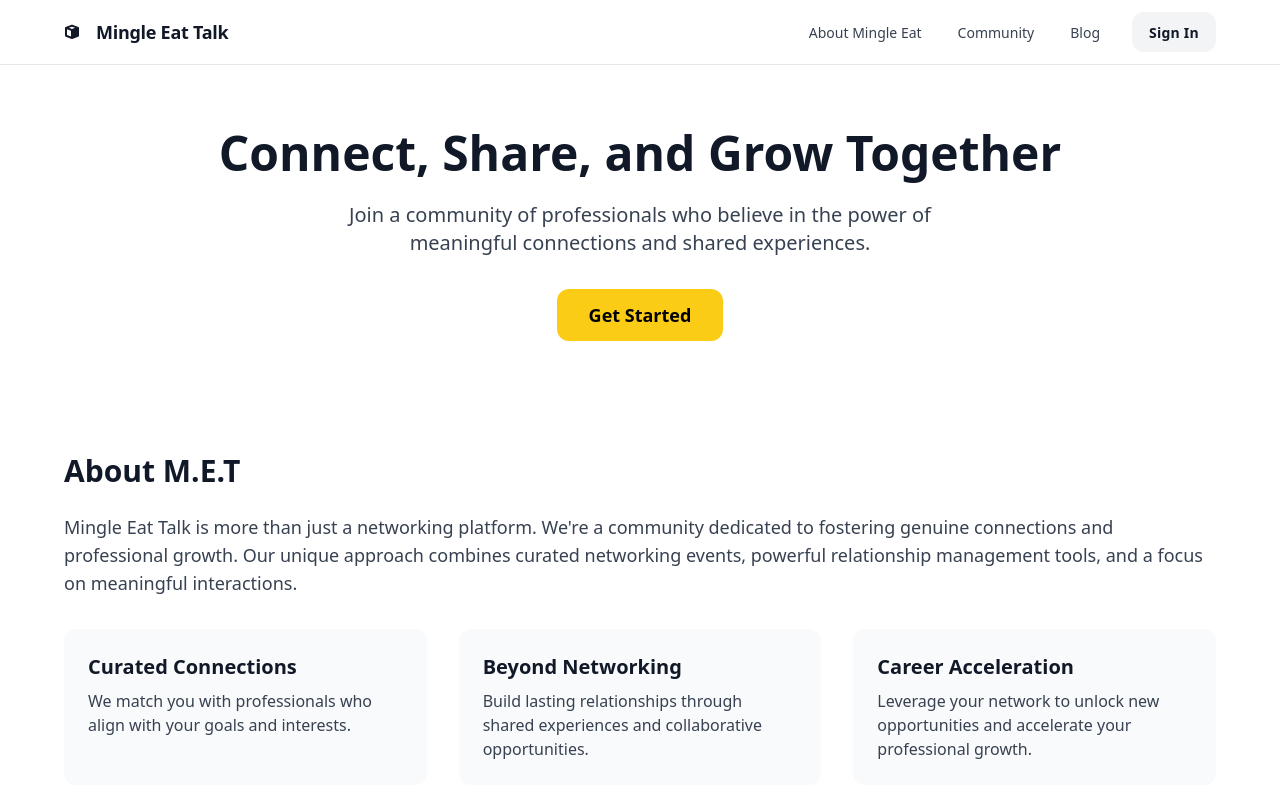
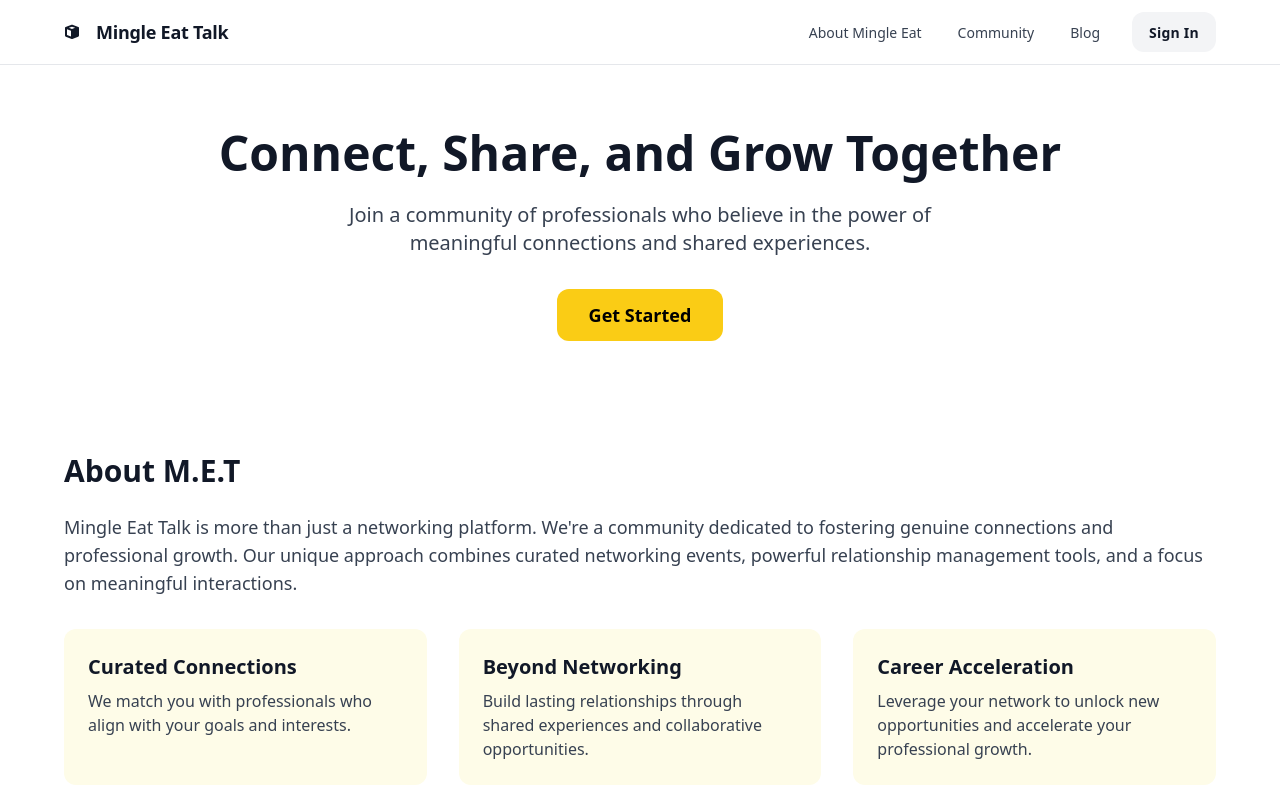
Before and after one commit to GeniusPlums/silver-octo-spoon, a Next.js app: page / in a window 1280 px wide. Shown: the top 800 px of the page. Built offline with nearby package versions, Linux system fonts and the light colour scheme.

Commit message:
iterations

```diff
--- a/src/components/landing-page/page.tsx
+++ b/src/components/landing-page/page.tsx
@@ -130,15 +130,15 @@ const AboutSection: React.FC = () => {
         Mingle Eat Talk is more than just a networking platform. We&apos;re a community dedicated to fostering genuine connections and professional growth. Our unique approach combines curated networking events, powerful relationship management tools, and a focus on meaningful interactions.
       </p>
       <div className="grid grid-cols-1 md:grid-cols-3 gap-8">
-        <div className="bg-gray-50 p-6 rounded-xl">
+        <div className="bg-yellow-50 p-6 rounded-xl">
           <h3 className="text-xl font-semibold mb-2">Curated Connections</h3>
           <p className="text-gray-700">We match you with professionals who align with your goals and interests.</p>
         </div>
-        <div className="bg-gray-50 p-6 rounded-xl">
+        <div className="bg-yellow-50 p-6 rounded-xl">
           <h3 className="text-xl font-semibold mb-2">Beyond Networking</h3>
           <p className="text-gray-700">Build lasting relationships through shared experiences and collaborative opportunities.</p>
         </div>
-        <div className="bg-gray-50 p-6 rounded-xl">
+        <div className="bg-yellow-50 p-6 rounded-xl">
           <h3 className="text-xl font-semibold mb-2">Career Acceleration</h3>
           <p className="text-gray-700">Leverage your network to unlock new opportunities and accelerate your professional growth.</p>
         </div>
```
